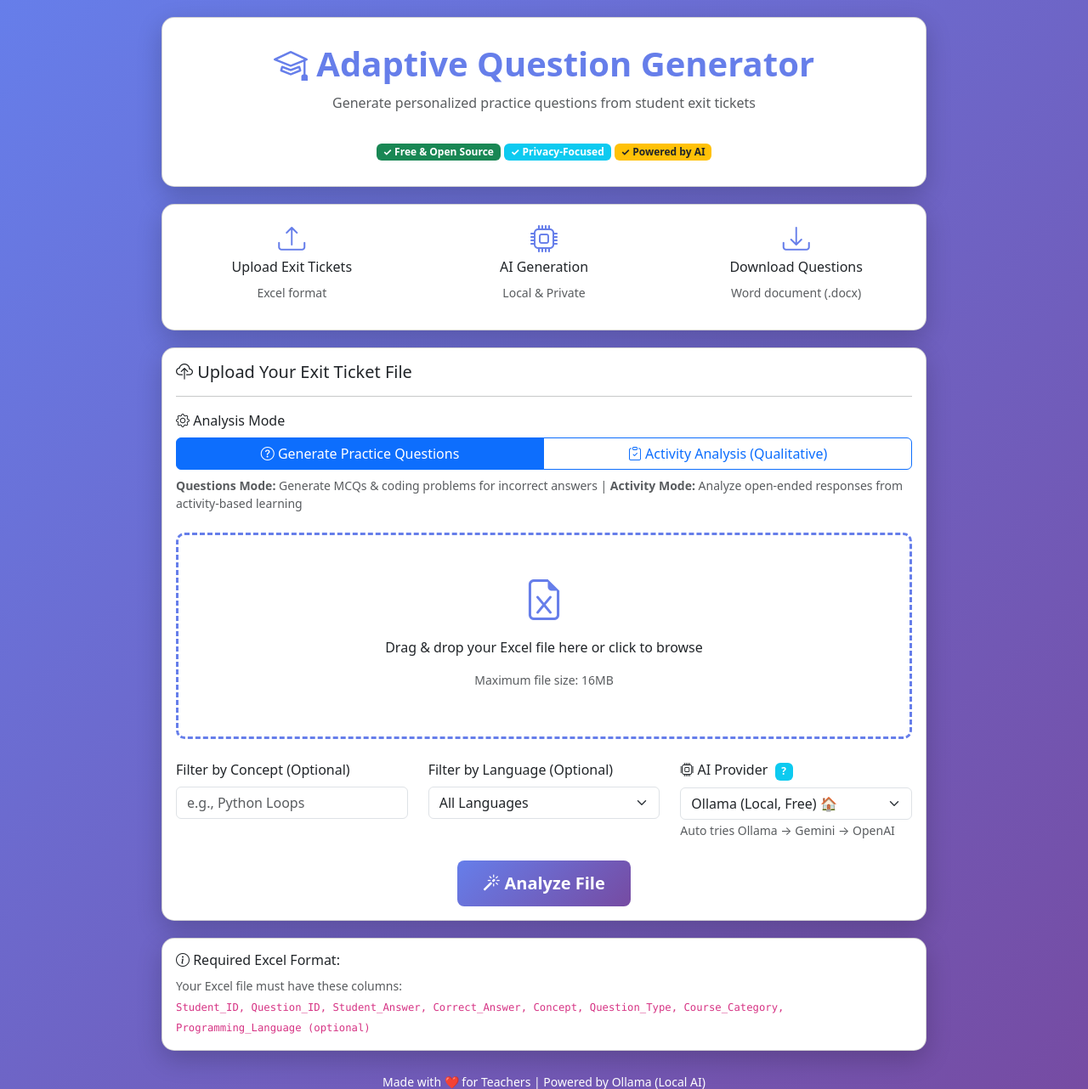
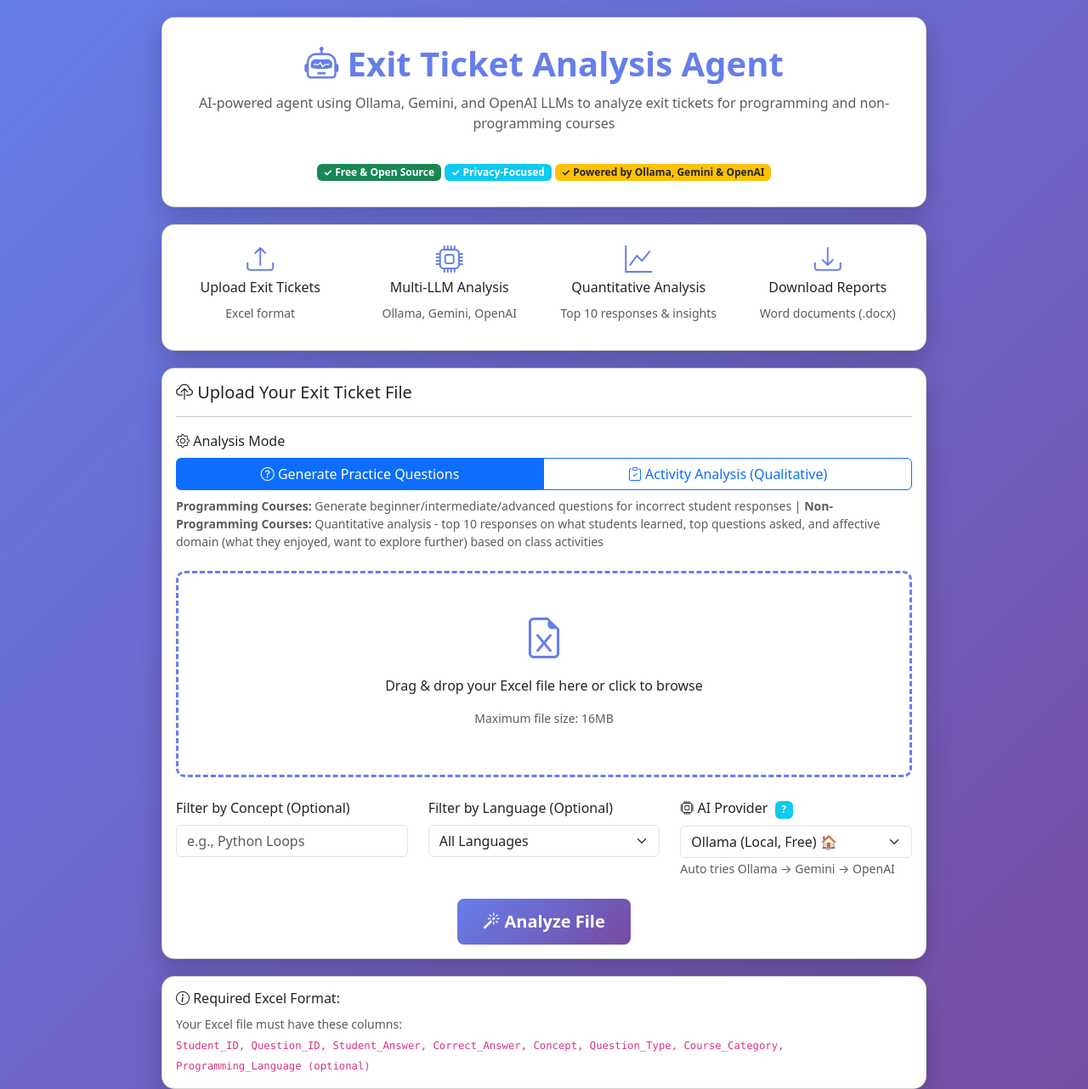
Before and after one commit to Rashpinder1985/CodingTutor, a Flask app: page / in a window 1280 px wide. Shown: the top 1282 px of the page at 85% size. Run offline with Flask 3, Linux system fonts and the light colour scheme; some libraries are stand-ins or nearby versions.

Commit message:
Update frontend: reflect agent capabilities for programming and non-programming course analysis

```diff
--- a/templates/index.html
+++ b/templates/index.html
@@ -3,7 +3,7 @@
 <head>
     <meta charset="UTF-8">
     <meta name="viewport" content="width=device-width, initial-scale=1.0">
-    <title>Adaptive Question Generator for Teachers</title>
+    <title>Exit Ticket Analysis Agent - AI-Powered Educational Analytics</title>
     <link href="https://cdn.jsdelivr.net/npm/bootstrap@5.3.0/dist/css/bootstrap.min.css" rel="stylesheet">
     <link rel="stylesheet" href="https://cdn.jsdelivr.net/npm/bootstrap-icons@1.10.0/font/bootstrap-icons.css">
     <style>
@@ -118,12 +118,12 @@
     <div class="main-container">
         <!-- Header -->
         <div class="card header-card">
-            <h1><i class="bi bi-mortarboard"></i> Adaptive Question Generator</h1>
-            <p class="text-muted">Generate personalized practice questions from student exit tickets</p>
+            <h1><i class="bi bi-robot"></i> Exit Ticket Analysis Agent</h1>
+            <p class="text-muted">AI-powered agent using Ollama, Gemini, and OpenAI LLMs to analyze exit tickets for programming and non-programming courses</p>
             <div class="mt-3">
                 <span class="badge bg-success">✓ Free & Open Source</span>
                 <span class="badge bg-info">✓ Privacy-Focused</span>
-                <span class="badge bg-warning text-dark" id="llmBadge">✓ Powered by AI</span>
+                <span class="badge bg-warning text-dark" id="llmBadge">✓ Powered by Ollama, Gemini & OpenAI</span>
             </div>
         </div>
 
@@ -131,20 +131,25 @@
         <div class="card">
             <div class="card-body">
                 <div class="row text-center">
-                    <div class="col-md-4 mb-3">
+                    <div class="col-md-3 mb-3">
                         <i class="bi bi-upload feature-icon"></i>
                         <h6>Upload Exit Tickets</h6>
                         <small class="text-muted">Excel format</small>
                     </div>
-                    <div class="col-md-4 mb-3">
+                    <div class="col-md-3 mb-3">
                         <i class="bi bi-cpu feature-icon"></i>
-                        <h6>AI Generation</h6>
-                        <small class="text-muted">Local & Private</small>
+                        <h6>Multi-LLM Analysis</h6>
+                        <small class="text-muted">Ollama, Gemini, OpenAI</small>
                     </div>
-                    <div class="col-md-4 mb-3">
+                    <div class="col-md-3 mb-3">
+                        <i class="bi bi-graph-up feature-icon"></i>
+                        <h6>Quantitative Analysis</h6>
+                        <small class="text-muted">Top 10 responses & insights</small>
+                    </div>
+                    <div class="col-md-3 mb-3">
                         <i class="bi bi-download feature-icon"></i>
-                        <h6>Download Questions</h6>
-                        <small class="text-muted">Word document (.docx)</small>
+                        <h6>Download Reports</h6>
+                        <small class="text-muted">Word documents (.docx)</small>
                     </div>
                 </div>
             </div>
@@ -173,8 +178,8 @@
                                 </label>
                             </div>
                             <small class="text-muted d-block mt-2">
-                                <strong>Questions Mode:</strong> Generate MCQs & coding problems for incorrect answers |
-                                <strong>Activity Mode:</strong> Analyze open-ended responses from activity-based learning
+                                <strong>Programming Courses:</strong> Generate beginner/intermediate/advanced questions for incorrect student responses |
+                                <strong>Non-Programming Courses:</strong> Quantitative analysis - top 10 responses on what students learned, top questions asked, and affective domain (what they enjoyed, want to explore further) based on class activities
                             </small>
                         </div>
                     </div>
```
